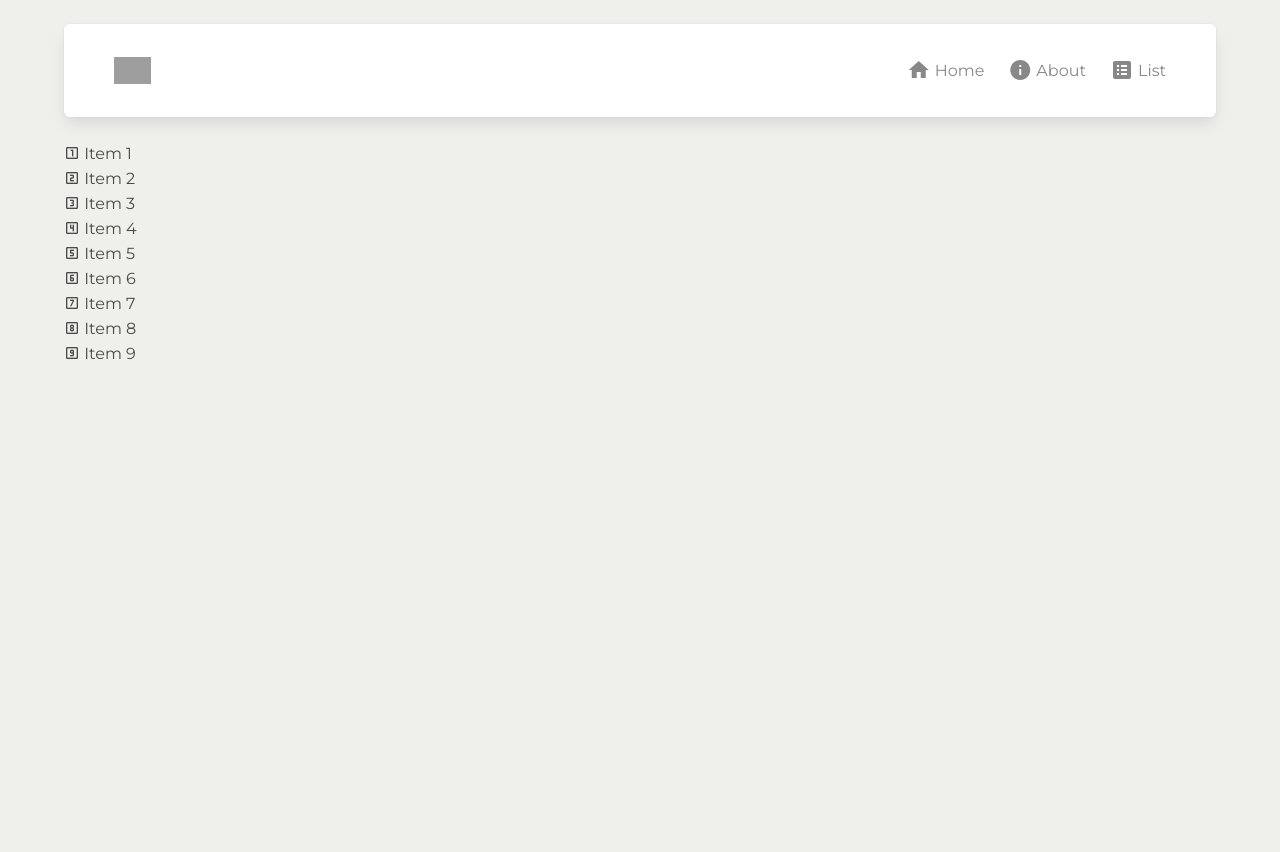
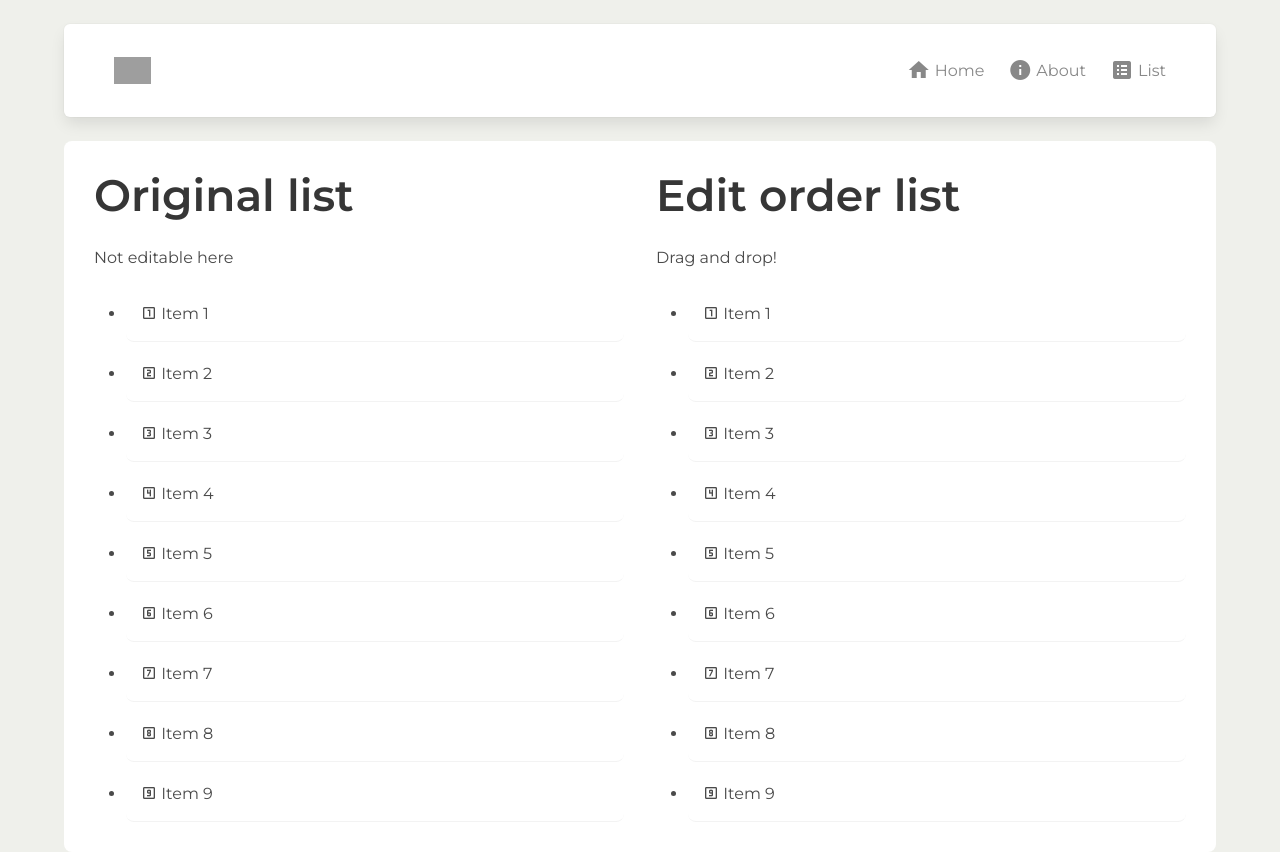
Before and after one commit to alexhiraga/uiclap-tasks, a Vue app: page /list in a window 1280 px wide. Before the commit the page ends 800 px from the top, so only its background shows below. Built offline with nearby package versions, Linux system fonts and the light colour scheme; grey boxes are pictures that could not be loaded; what mdi-vue would draw is missing.

Commit message:
visual adjustments

```diff
--- a/package.json
+++ b/package.json
@@ -19,7 +19,8 @@
     "pinia": "^2.0.13",
     "sass": "^1.50.0",
     "vue": "^3.2.31",
-    "vue-router": "^4.0.14"
+    "vue-router": "^4.0.14",
+    "vuedraggable": "^4.1.0"
   },
   "devDependencies": {
     "@rushstack/eslint-patch": "^1.1.0",
--- a/src/assets/css/custom.css
+++ b/src/assets/css/custom.css
@@ -13,10 +13,7 @@ nav {
     align-items: center;
     gap: 0.25rem;
     color: rgb(136, 136, 136) !important;
-
-    &:hover {
-      transition: all 0.3s ease-out;
-    }
+    transition: all 0.3s ease-out;
   }
 
   #navMenu {
@@ -150,6 +147,7 @@ nav {
         display: flex;
         align-items: center;
         gap: 0.5rem;
+        transition: all 0.5s ease-in-out;
 
         span {
           font-size: 14px;
@@ -157,7 +155,6 @@ nav {
       }
 
       a:hover {
-        transition: all 0.5s ease-in-out;
         filter: brightness(0.75);
       }
 
@@ -226,9 +223,6 @@ nav {
       object-fit: contain;
     }
   }
-
-
-
 }
 
 .project-card-wrapper {
@@ -240,9 +234,9 @@ nav {
   .content, figure {
     margin: 0!important;
     cursor: pointer;
+    transition: all 0.3s ease-in-out;
 
     &:hover {
-      transition: all 0.3s ease-in-out;
       filter: opacity(.85);
     }
   }
@@ -252,3 +246,34 @@ nav {
     width: 100%;
   }
 }
+
+.lista-view-wrapper {
+  background-color: white;
+  border-radius: 8px;
+  padding: 30px;
+
+  display: flex;
+  gap: 2rem;
+
+  .left, .right {
+    width: 50%;
+  }
+
+  li {
+    padding: 15px;
+    transition: all 0.3s ease-in-out;
+    border-bottom: solid 1px rgb(243, 243, 243);
+    border-radius: 8px;
+
+    &:hover {
+      background-color: #f1f1f1;
+    }
+  }
+}
+
+.message-wrapper {
+  .message-body {
+    text-align: center!important;
+    padding: 30px 0;
+  }
+}
--- a/src/components/IconBox.vue
+++ b/src/components/IconBox.vue
@@ -1,4 +1,10 @@
 <script setup lang="ts">
+import { ref } from 'vue';
+import Modal from './Modal.vue';
+import { MessageClass } from '@/types/MessageClasses';
+import Message from './Message.vue';
+const showModal = ref(false);
+
 const props = defineProps<{
   stack: {
     name: string;
@@ -8,7 +14,12 @@ const props = defineProps<{
 </script>
 
 <template>
-  <div class="box">
+  <div class="box" @click="showModal=true">
     <img :src="props.stack.imageUrl" :alt="props.stack.name" />
   </div>
+  <Modal v-if="showModal" @close="showModal=false">
+    <Message :messageClass=MessageClass.INFO>
+      {{stack.name}}
+    </Message>
+  </Modal>
 </template>
--- a/src/components/Message.vue
+++ b/src/components/Message.vue
@@ -7,7 +7,7 @@ const props = defineProps<{
 </script>
 
 <template>
-  <div :class="props.messageClass + ' message'">
+  <div :class="props.messageClass + ' message message-wrapper'">
     <div class="message-body">
       <slot></slot>
     </div>
--- a/src/views/ListaView.vue
+++ b/src/views/ListaView.vue
@@ -1,14 +1,36 @@
 <script setup lang="ts">
 import lista from '@/assets/lista.json';
+import { ref } from 'vue';
+import draggable from 'vuedraggable';
+
+let originalList = ref(lista);
+let list = ref(lista);
 
 </script>
 
 <template>
-  <div class="bg-red-500">
-    <ul>
-      <li v-for="item in lista" :key="item.value">
-        <i :class="'mdi ' + item.icon"></i> {{ item.label }}
-      </li>
-    </ul>
+  <div class="lista-view-wrapper content">
+    <div class="left">
+      <h2>Original list</h2>
+      <p>Not editable here</p>
+      <ul>
+        <li v-for="item in originalList" :key="item.value">
+          <i :class="'mdi ' + item.icon"></i> {{ item.label }}
+        </li>
+      </ul>
+    </div>
+
+    <!-- TODO: mudar tonalidade do card de acordo com o número e criar botão para atualizar a lista da esquerda, criar botão pra salvar no localstorage -->
+    <div class="right">
+      <h2>Edit order list</h2>
+      <p class="is-6">Drag and drop!</p>
+      <draggable v-model="list" tag="ul">
+        <template #item="{ element: item }">
+          <li>
+            <i :class="'mdi ' + item.icon"></i> {{ item.label }}
+          </li>
+        </template>
+      </draggable>
+    </div>
   </div>
 </template>
```
Also changed, not shown: src/views/AboutView.vue (+0 -14 lines), src/assets/css/main.css, 1 other file (tests, documents, lock files or other folders).
